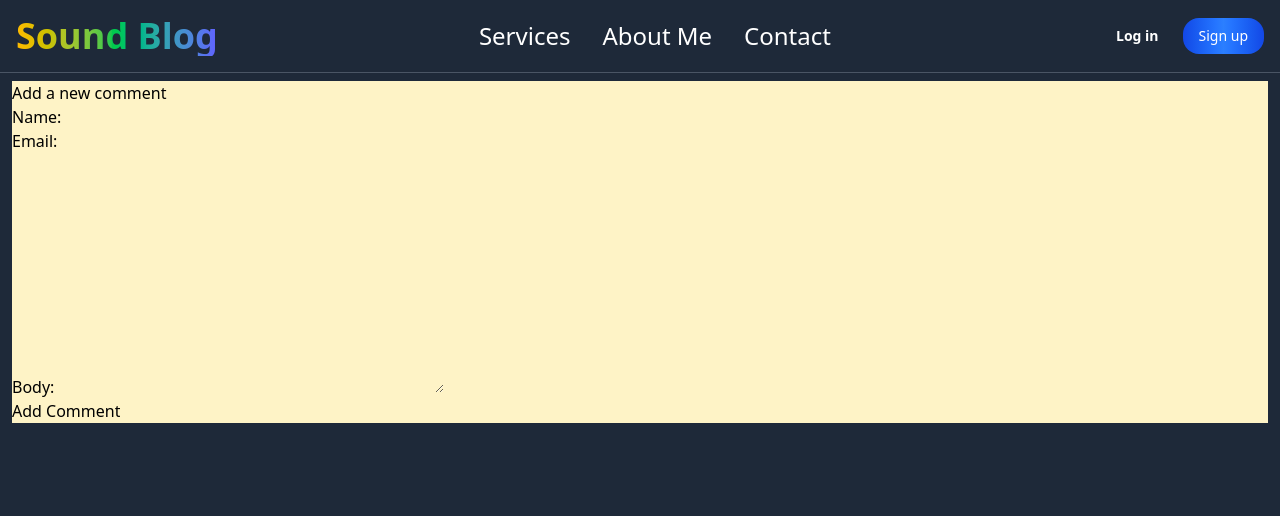
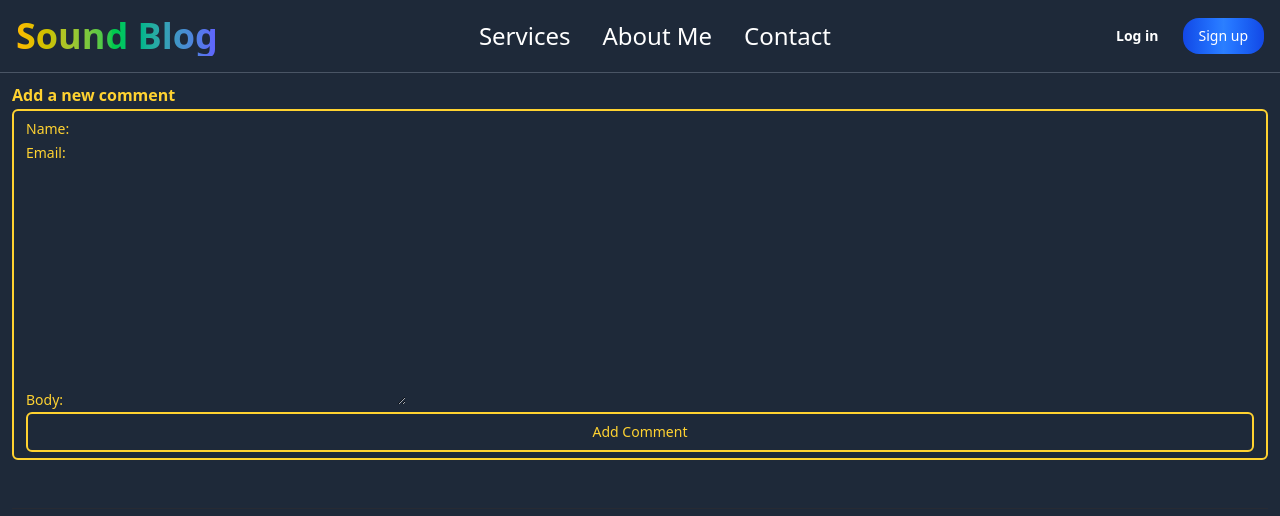
Before and after one commit to americobcn/sound-blog, a Django app: template blog/templates/blog/post/comment.html in a window 1280 px wide. Shown: the top 516 px of the page. Run offline with Django 5.2, Linux system fonts and the light colour scheme; the template is opened without the code that fills it: values that come from a table or form of the project are taken from there, others are empty.

Commit message:
Updated Comment form style

```diff
--- a/blog/static/css/blog.css
+++ b/blog/static/css/blog.css
@@ -11,14 +11,17 @@
     --color-amber-300: oklch(0.879 0.169 91.605);
     --color-amber-400: oklch(0.828 0.189 84.429);
     --color-amber-700: oklch(0.555 0.163 48.998);
+    --color-amber-900: oklch(0.414 0.112 45.904);
     --color-yellow-100: oklch(0.973 0.071 103.193);
     --color-yellow-300: oklch(0.905 0.182 98.111);
     --color-lime-500: oklch(0.768 0.233 130.85);
     --color-green-500: oklch(0.723 0.219 149.579);
+    --color-emerald-200: oklch(0.905 0.093 164.15);
     --color-cyan-900: oklch(0.398 0.07 227.392);
     --color-blue-500: oklch(0.623 0.214 259.815);
     --color-blue-700: oklch(0.488 0.243 264.376);
     --color-indigo-500: oklch(0.585 0.233 277.117);
+    --color-indigo-600: oklch(0.511 0.262 276.966);
     --color-slate-500: oklch(0.554 0.046 257.417);
     --color-gray-50: oklch(0.985 0.002 247.839);
     --color-gray-100: oklch(0.967 0.003 264.542);
@@ -37,6 +40,8 @@
     --text-xs--line-height: calc(1 / 0.75);
     --text-sm: 0.875rem;
     --text-sm--line-height: calc(1.25 / 0.875);
+    --text-base: 1rem;
+    --text-base--line-height: calc(1.5 / 1);
     --text-2xl: 1.5rem;
     --text-2xl--line-height: calc(2 / 1.5);
     --text-3xl: 1.875rem;
@@ -342,6 +347,13 @@
       margin-block-end: calc(calc(var(--spacing) * 2) * calc(1 - var(--tw-space-y-reverse)));
     }
   }
+  .space-y-12 {
+    :where(& > :not(:last-child)) {
+      --tw-space-y-reverse: 0;
+      margin-block-start: calc(calc(var(--spacing) * 12) * var(--tw-space-y-reverse));
+      margin-block-end: calc(calc(var(--spacing) * 12) * calc(1 - var(--tw-space-y-reverse)));
+    }
+  }
   .space-x-3 {
     :where(& > :not(:last-child)) {
       --tw-space-x-reverse: 0;
@@ -387,8 +399,14 @@
     border-bottom-style: var(--tw-border-style);
     border-bottom-width: 1px;
   }
+  .border-amber-900\/10 {
+    border-color: color-mix(in oklab, var(--color-amber-900) 10%, transparent);
+  }
   .border-gray-600 {
     border-color: var(--color-gray-600);
+  }
+  .border-gray-900\/10 {
+    border-color: color-mix(in oklab, var(--color-gray-900) 10%, transparent);
   }
   .border-yellow-100 {
     border-color: var(--color-yellow-100);
@@ -413,6 +431,9 @@
   }
   .bg-slate-500 {
     background-color: var(--color-slate-500);
+  }
+  .bg-white {
+    background-color: var(--color-white);
   }
   .bg-gradient-to-r {
     --tw-gradient-position: to right in oklab;
@@ -474,6 +495,9 @@
   .py-4 {
     padding-block: calc(var(--spacing) * 4);
   }
+  .pb-12 {
+    padding-bottom: calc(var(--spacing) * 12);
+  }
   .text-center {
     text-align: center;
   }
@@ -489,6 +513,10 @@
     font-size: var(--text-4xl);
     line-height: var(--tw-leading, var(--text-4xl--line-height));
   }
+  .text-base {
+    font-size: var(--text-base);
+    line-height: var(--tw-leading, var(--text-base--line-height));
+  }
   .text-sm {
     font-size: var(--text-sm);
     line-height: var(--tw-leading, var(--text-sm--line-height));
@@ -496,6 +524,10 @@
   .text-xs {
     font-size: var(--text-xs);
     line-height: var(--tw-leading, var(--text-xs--line-height));
+  }
+  .text-base\/7 {
+    font-size: var(--text-base);
+    line-height: calc(var(--spacing) * 7);
   }
   .font-bold {
     --tw-font-weight: var(--font-weight-bold);
@@ -525,6 +557,12 @@
   .text-amber-400 {
     color: var(--color-amber-400);
   }
+  .text-emerald-200 {
+    color: var(--color-emerald-200);
+  }
+  .text-gray-100 {
+    color: var(--color-gray-100);
+  }
   .text-gray-200 {
     color: var(--color-gray-200);
   }
@@ -550,6 +588,16 @@
   .shadow-lime-500 {
     --tw-shadow-color: var(--color-lime-500);
   }
+  .outline-1 {
+    outline-style: var(--tw-outline-style);
+    outline-width: 1px;
+  }
+  .-outline-offset-1 {
+    outline-offset: calc(1px * -1);
+  }
+  .outline-gray-300 {
+    outline-color: var(--color-gray-300);
+  }
   .filter {
     filter: var(--tw-blur,) var(--tw-brightness,) var(--tw-contrast,) var(--tw-grayscale,) var(--tw-hue-rotate,) var(--tw-invert,) var(--tw-saturate,) var(--tw-sepia,) var(--tw-drop-shadow,);
   }
@@ -557,6 +605,11 @@
     transition-property: transform, translate, scale, rotate;
     transition-timing-function: var(--tw-ease, var(--default-transition-timing-function));
     transition-duration: var(--tw-duration, var(--default-transition-duration));
+  }
+  .placeholder\:text-gray-400 {
+    &::placeholder {
+      color: var(--color-gray-400);
+    }
   }
   .hover\:border-gray-300 {
     &:hover {
@@ -583,6 +636,22 @@
       --tw-ring-color: var(--color-gray-200);
     }
   }
+  .focus\:outline-2 {
+    &:focus {
+      outline-style: var(--tw-outline-style);
+      outline-width: 2px;
+    }
+  }
+  .focus\:-outline-offset-2 {
+    &:focus {
+      outline-offset: calc(2px * -1);
+    }
+  }
+  .focus\:outline-indigo-600 {
+    &:focus {
+      outline-color: var(--color-indigo-600);
+    }
+  }
   .focus\:outline-none {
     &:focus {
       --tw-outline-style: none;
@@ -603,6 +672,12 @@
     @media (width >= 40rem) {
       --tw-translate-x: calc(var(--spacing) * 0);
       translate: var(--tw-translate-x) var(--tw-translate-y);
+    }
+  }
+  .sm\:text-sm\/6 {
+    @media (width >= 40rem) {
+      font-size: var(--text-sm);
+      line-height: calc(var(--spacing) * 6);
     }
   }
   .md\:order-1 {
@@ -844,6 +919,11 @@
   inherits: false;
   initial-value: 0 0 #0000;
 }
+@property --tw-outline-style {
+  syntax: "*";
+  inherits: false;
+  initial-value: solid;
+}
 @property --tw-blur {
   syntax: "*";
   inherits: false;
--- a/blog/templates/blog/post/includes/comment_form.html
+++ b/blog/templates/blog/post/includes/comment_form.html
@@ -1,10 +1,13 @@
-<div class="bg-amber-100">
-<h2>Add a new comment</h2>
-<form action='{% url "blog:post_comment" post.id %}' method='post' >
+
+<h2 class="text-base/7 font-semibold text-amber-300">Add a new comment</h2>
+<div class="space-y-12">
+    <div class="border-b border-amber-900/10 pb-12">
+<form action='{% url "blog:post_comment" post.id %}' method='post' class="text-amber-300 block w-full rounded-md  px-3 py-1.5 border-2 focus:outline-2 focus:-outline-offset-2 sm:text-sm/6">
     {{ form.as_p }}
     {% csrf_token %}
     <p>
-        <input type="submit" value="Add Comment">
+        <input type="submit" value="Add Comment" class="text-amber-300 block w-full rounded-md  px-3 py-1.5 border-2 focus:outline-2 focus:-outline-offset-2 sm:text-sm/6">
     </p>
+    </div>
+</div>
 </form>
-</div>
--- a/blog/views.py
+++ b/blog/views.py
@@ -79,7 +79,7 @@
             sent = True
     else:
         form = EmailPostForm()
-        print(f"post: {post.title}, by {post.author}\nform:\n{form},\nsent: {sent}")
+        # print(f"post: {post.title}, by {post.author}\nform:\n{form},\nsent: {sent}")
     return render(
         request,
         "blog/post/share.html",
```
